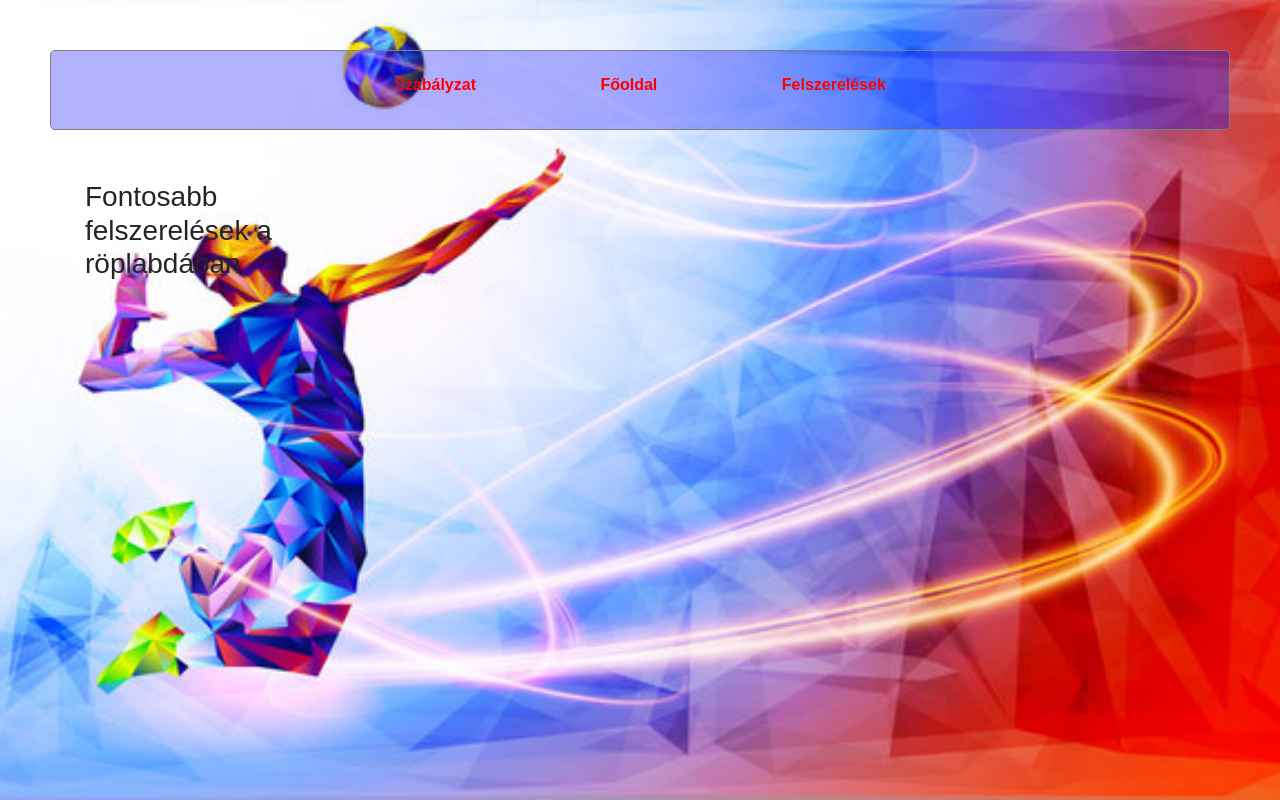
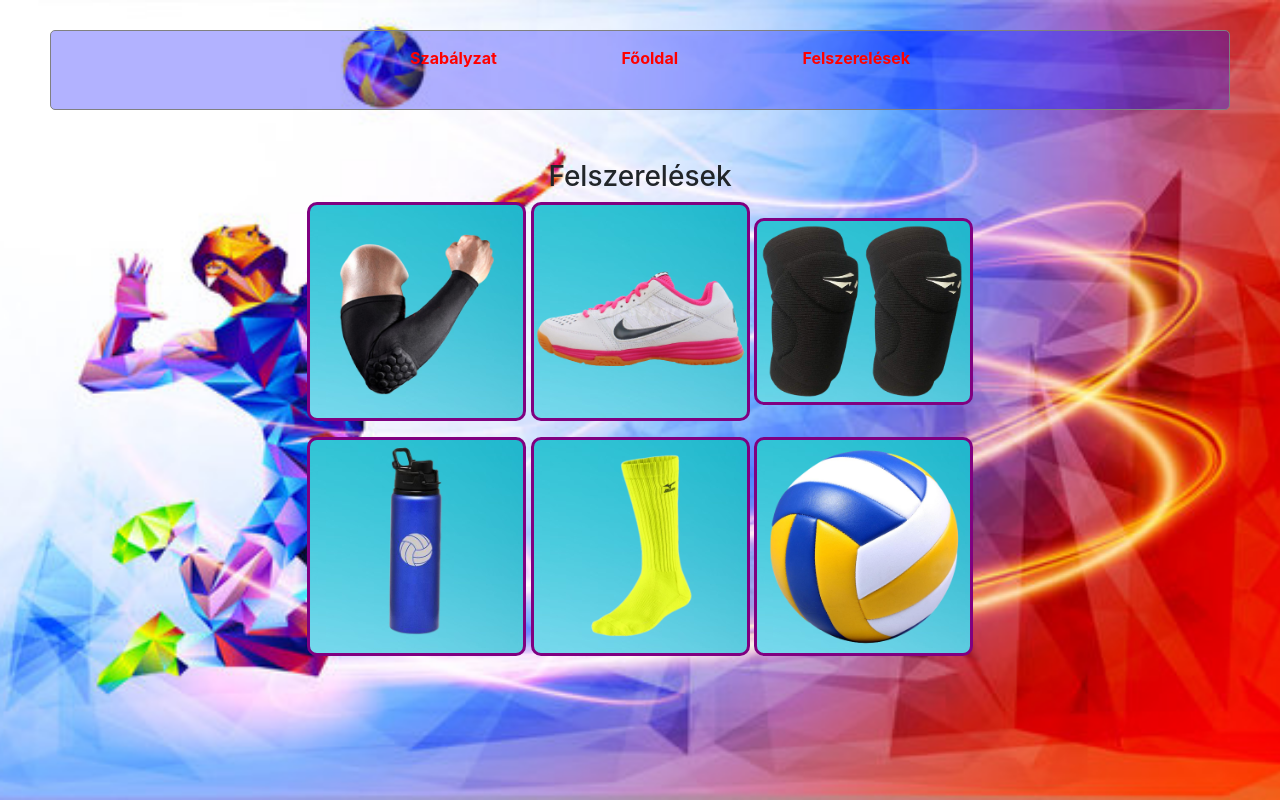
Before and after one commit to K3sTr3L0104/Projekt2023, a plain HTML site: page felszereles.html in a window 1280 px wide. Drawn offline with nearby package versions, Linux system fonts and the light colour scheme.

Commit message:
felszereleshtmlcss

```diff
--- a/felszereles.css
+++ b/felszereles.css
@@ -5,16 +5,6 @@ body {
     -o-background-size: cover;
     background-size: cover;
     margin-top: -20px;
-}
-#bar {
-    list-style-type: none;
-    margin: 0;
-    padding: 7px;
-}
-#cs {
-    display: inline;
-    padding: 60px;
-    text-align: center;
 }
 a {
     color:red;
@@ -33,11 +23,23 @@ a:hover {
     border-color: gray;
     background-color:rgba(0,0,255,0.3);
 }
-#main {
-    background-color: white;
-    border: 1px solid black;
-    border-radius: 6px;
+li {
+    display: inline;
+    padding: 60px;
+    text-align: center;
 }
-ul {
-    list-style-type: circle;
+h3 {
+    text-align: center center;
 }
+#kep {
+    width: 30%;
+    border: 3px solid purple;
+    border-radius: 10px;
+    background-image: url(kepek/tryit1.jpg);
+}
+.main {
+    justify-content: center center;
+    text-align: center;
+    margin-left: auto;
+    margin-right: auto;
+}
--- a/felszereles.html
+++ b/felszereles.html
@@ -5,7 +5,7 @@
     <meta http-equiv="X-UA-Compatible" content="IE=edge">
     <meta name="viewport" content="width=device-width, initial-scale=1.0">
     <link rel="stylesheet" href="https://cdn.jsdelivr.net/npm/bootstrap@4.3.1/dist/css/bootstrap.min.css" integrity="sha384-ggOyR0iXCbMQv3Xipma34MD+dH/1fQ784/j6cY/iJTQUOhcWr7x9JvoRxT2MZw1T" crossorigin="anonymous">
-    <link rel="stylesheet" href="maincss.css">
+    <link rel="stylesheet" href="felszereles.css">
     <title>Röplabda</title>
     <script src="indexjs.js"></script>
 </head>
@@ -19,11 +19,17 @@
     </div>
     <div class="container">
         <div class="row">
-            <div class="col-lg-3">
-                <h3>Fontosabb felszerelések a röplabdában</h3>
-
+            <div class="main col-lg-8">
+                <h3>Felszerelések</h3>
+                <img src="kepek/alkar.png" title="4130 HUF" id="kep">
+                <img src="kepek/cipo.png" title="13760 HUF" id="kep">
+                <img src="kepek/terdvedo.png" title="5500 HUF" id="kep">
+                <p></p>
+                <img src="kepek/kulacs.png" title="4190 HUF" id="kep">
+                <img src="kepek/zokni.png" title="5500 HUF" id="kep">
+                <img src="kepek/labda.png" title="10325 HUF" id="kep">
             </div>
-        </div>
+    </div>
     </div>
 </body>
 </html>
```
Also changed, not shown: kepek/alkar.jpg (deleted), kepek/alkar.png (added), kepek/cipo.jpg (deleted), kepek/cipo.png (added), kepek/kulacs.jpg (deleted), kepek/kulacs.png (added), kepek/labda.jpg (deleted), kepek/labda.png (added), kepek/terdvedo.jpg (deleted), kepek/terdvedo.png (added), kepek/tryit.jpg (added), kepek/tryit1.jpg (added), kepek/zokni.jpg (deleted), kepek/zokni.png (added).
